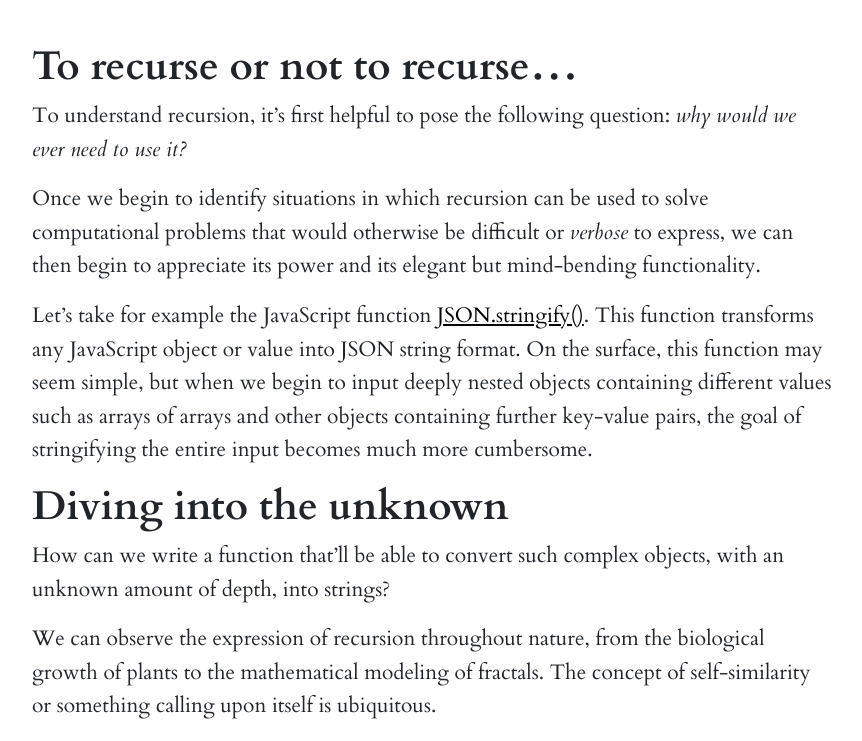
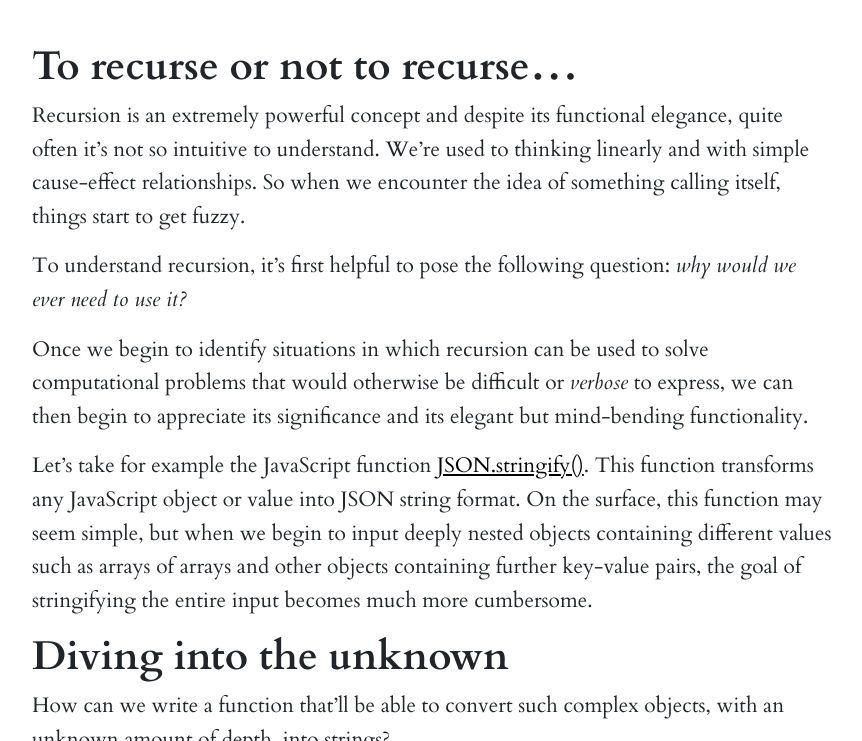
Before and after one commit to aaronzomback/design-portfolio, a Jekyll site: the page built from _posts/2021-04-30-what-is-recursion?.markdown, in a window 1280 px wide and 900 px high, scrolled down 516 px, cut to the strip 159-900 px from the top of the window. Shown: the whole strip, without its empty margins (158-1020 px from the left). Built offline with Jekyll 4.4.1, drawn with Linux system fonts in a browser that asks for light colours; nearby versions of some CDN libraries.

Commit message:
Updated What Is Recursion?

```diff
--- a/_posts/2021-04-30-what-is-recursion?.markdown
+++ b/_posts/2021-04-30-what-is-recursion?.markdown
@@ -8,9 +8,11 @@ excerpt: Testing
 
 ## To recurse or not to recurse...
 
+Recursion is an extremely powerful concept and despite its functional elegance, quite often it's not so intuitive to understand. We're used to thinking linearly and with simple cause-effect relationships. So when we encounter the idea of something calling itself, things start to get fuzzy.
+
 To understand recursion, it's first helpful to pose the following question: *why would we ever need to use it?*
 
-Once we begin to identify situations in which recursion can be used to solve computational problems that would otherwise be difficult or *verbose* to express, we can then begin to appreciate its power and its elegant but mind-bending functionality.
+Once we begin to identify situations in which recursion can be used to solve computational problems that would otherwise be difficult or *verbose* to express, we can then begin to appreciate its significance and its elegant but mind-bending functionality.
 
 Let's take for example the JavaScript function [JSON.stringify()](https://developer.mozilla.org/en-US/docs/Web/JavaScript/Reference/Global_Objects/JSON/stringify). This function transforms any JavaScript object or value into JSON string format. On the surface, this function may seem simple, but when we begin to input deeply nested objects containing different values such as arrays of arrays and other objects containing further key-value pairs, the goal of stringifying the entire input becomes much more cumbersome.
 
```
